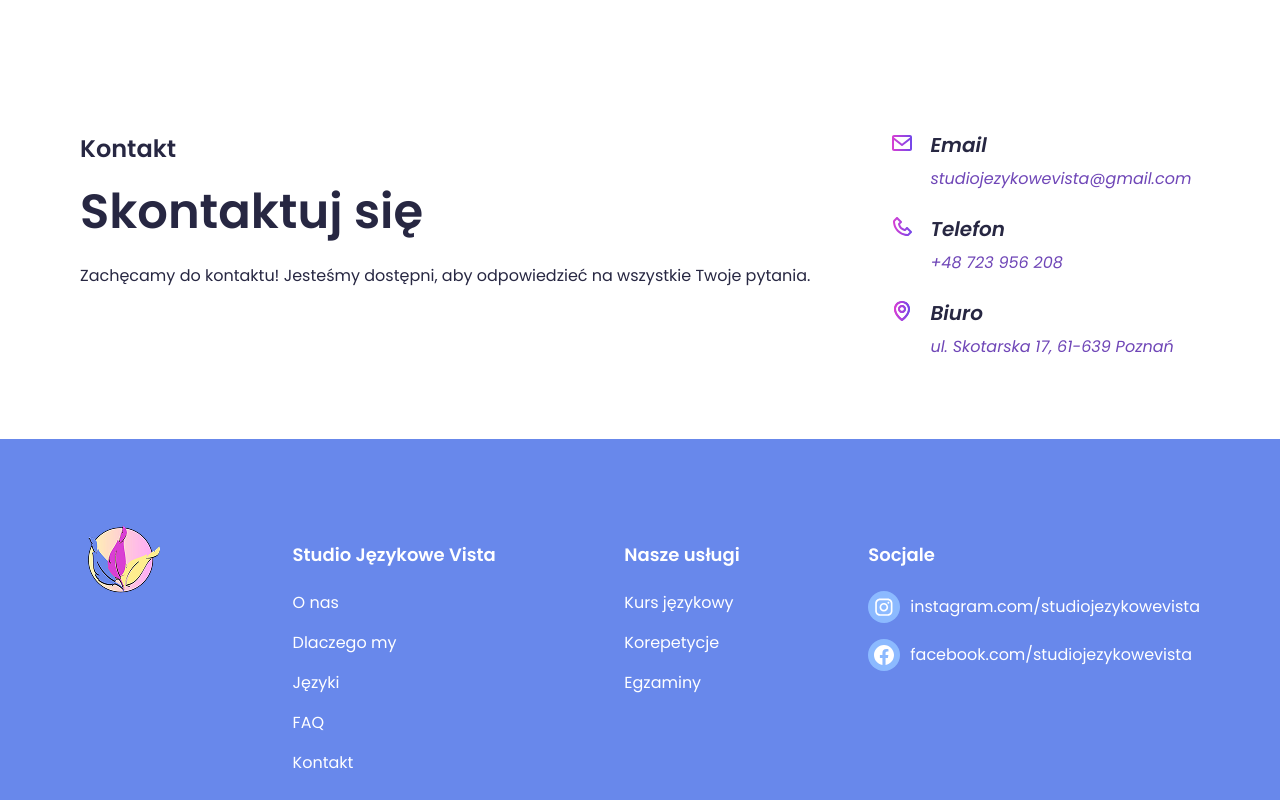
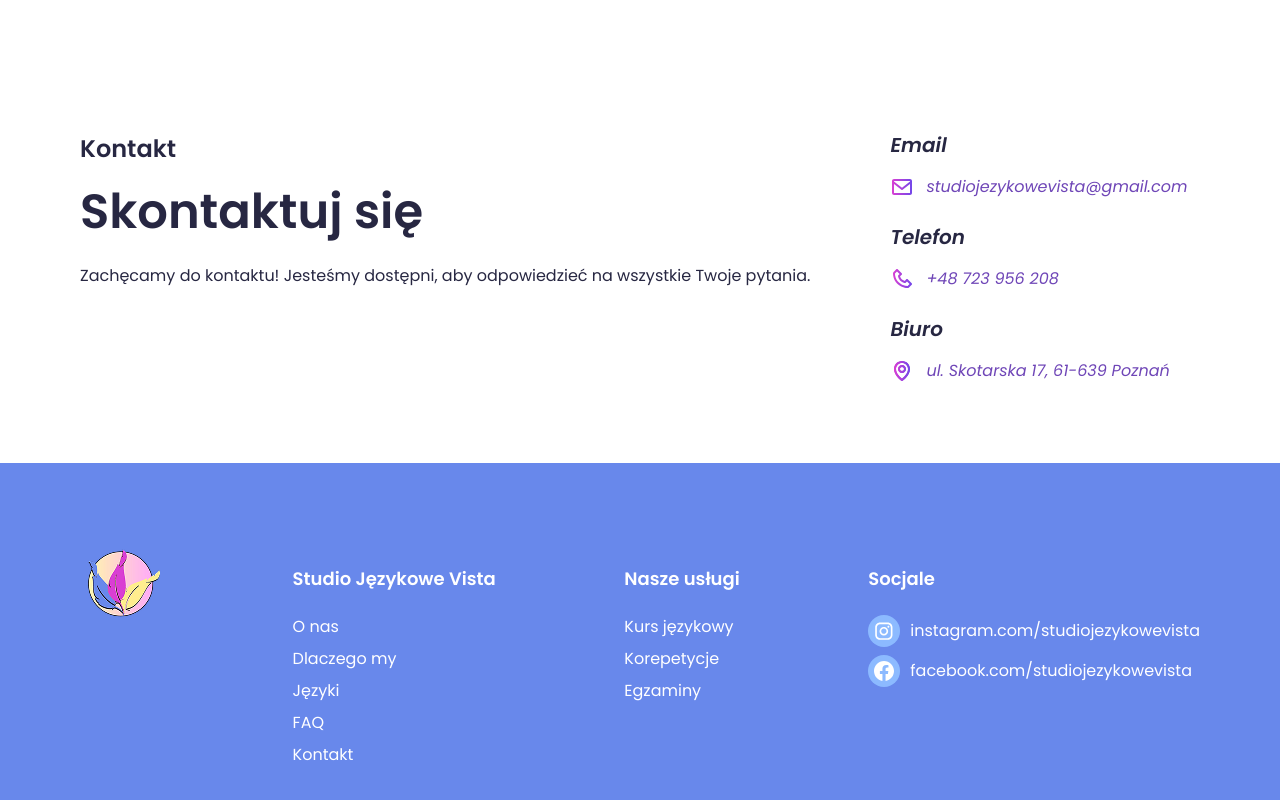
Before and after one commit to MatPaluch/studio-jezykowe-vista, a React (Vite) app: page / in a window 1280 px wide. Shown: the part 4600-5400 px from the top of the page. Built offline with nearby package versions, Linux system fonts and the light colour scheme.

Commit message:
Contact and footer

```diff
--- a/src/components/Contact/Contact.module.css
+++ b/src/components/Contact/Contact.module.css
@@ -16,11 +16,14 @@
   gap: 24px;
 }
 .item {
+  flex-direction: column;
   display: flex;
   gap: 16px;
 }
-.item > span > h6 {
-  margin-bottom: 8px;
+.item > span {
+  display: flex;
+  align-items: center;
+  gap: 12px;
 }
 .or {
   text-align: center;
--- a/src/components/Contact/Contact.tsx
+++ b/src/components/Contact/Contact.tsx
@@ -19,9 +19,14 @@ function Contact() {
           <address>
             <ul className={style.list}>
               <li className={style.item}>
-                <img src={envelope} alt="envelopeIcon" width={24} height={24} />
+                <h6 className="header6">Email</h6>
                 <span>
-                  <h6 className="header6">Email</h6>
+                  <img
+                    src={envelope}
+                    alt="envelopeIcon"
+                    width={24}
+                    height={24}
+                  />
                   <a
                     className="textLinks"
                     href="mailto:studiojezykowevista@gmail.com"
@@ -31,18 +36,18 @@ function Contact() {
                 </span>
               </li>
               <li className={style.item}>
-                <img src={phone} alt="phoneIcon" width={24} height={24} />
+                <h6 className="header6">Telefon</h6>
                 <span>
-                  <h6 className="header6">Telefon</h6>
+                  <img src={phone} alt="phoneIcon" width={24} height={24} />
                   <a className="textLinks" href="tel:+48723956208">
                     +48 723 956 208
                   </a>
                 </span>
               </li>
               <li className={style.item}>
-                <img src={map} alt="mapIcon" width={24} height={24} />
+                <h6 className="header6">Biuro</h6>
                 <span>
-                  <h6 className="header6">Biuro</h6>
+                  <img src={map} alt="mapIcon" width={24} height={24} />
                   <a
                     className="textLinks"
                     href="https://maps.app.goo.gl/xy2Brt8hZFeSzqoV9"
--- a/src/components/Footer/Footer.module.css
+++ b/src/components/Footer/Footer.module.css
@@ -53,6 +53,9 @@ footer {
   .policyInfo {
     flex-wrap: wrap;
   }
+  .vsjCol {
+    gap: 8px;
+  }
 }
 @media screen and (max-width: 480px) {
   .footerColumns a {
```
